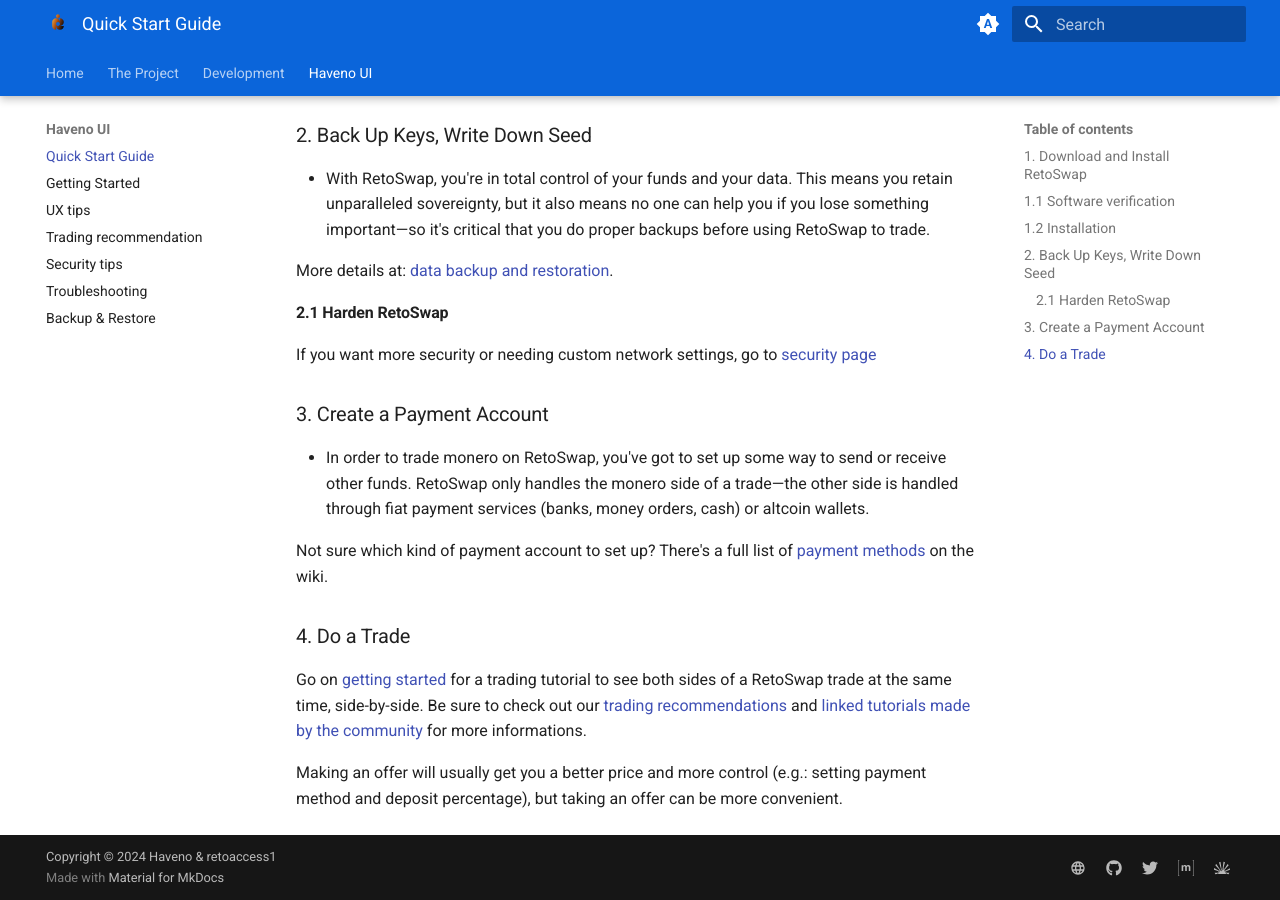
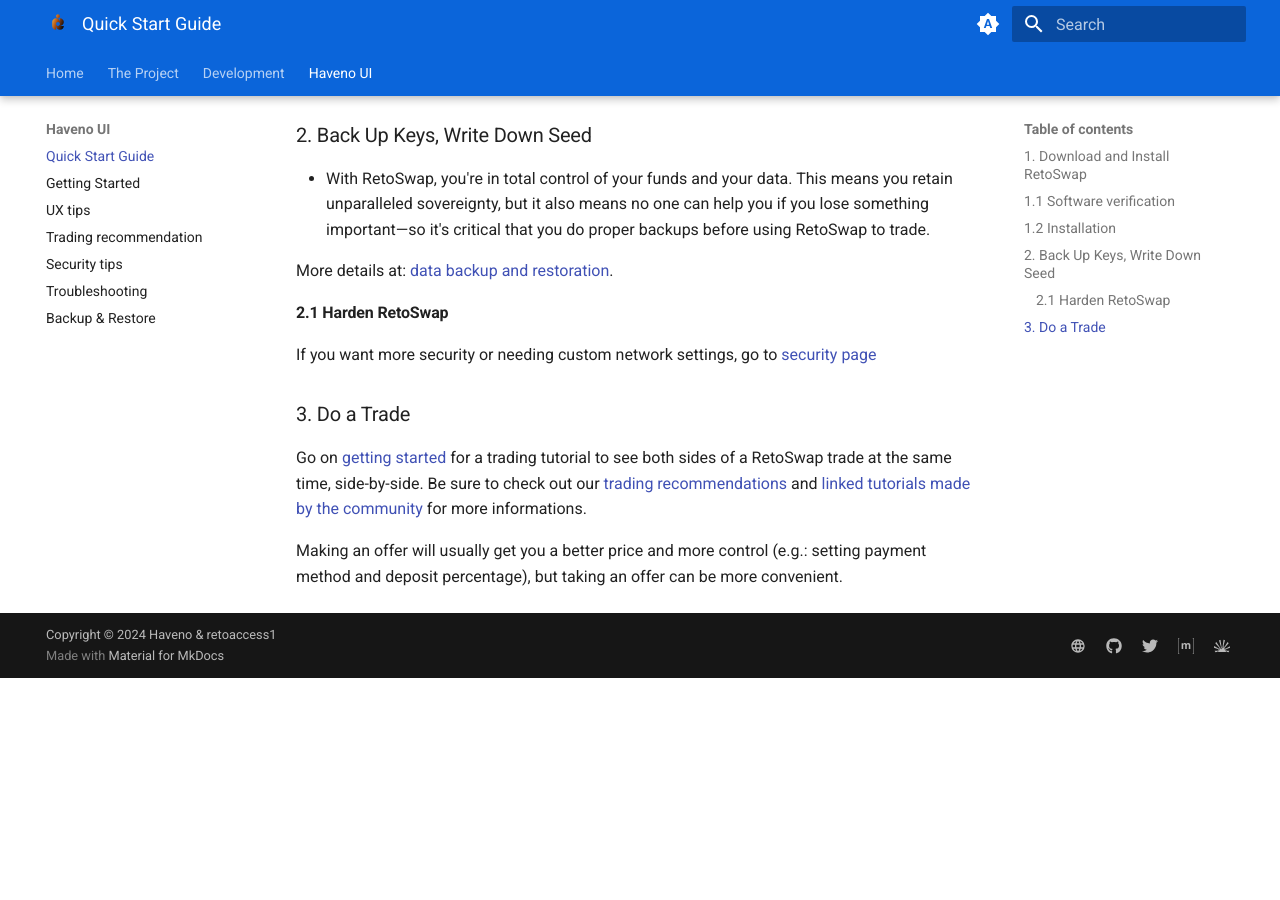
Before and after one commit to boldsuck/haveno-reto-docs, an MkDocs documentation site: the page built from docs/haveno-ui/installation.md, in a window 1280 px wide and 900 px high, scrolled down 873 px. Built offline with MkDocs 1.6.1 and Material for MkDocs 9.7.7, drawn with Linux system fonts in a browser that asks for light colours; plug-ins that fetch from the network failed and are left out; the version menu is left out; after the commit the page ends 1551 px from its top, so only the background shows below that.

Commit message:
Update installation.md

```diff
--- a/docs/haveno-ui/installation.md
+++ b/docs/haveno-ui/installation.md
@@ -31,13 +31,7 @@
 #### 2.1 Harden RetoSwap
 If you want more security or needing custom network settings, go to [security page](./security.md)
 
-### 3. Create a Payment Account
-
-- In order to trade monero on RetoSwap, you've got to set up some way to send or receive other funds. RetoSwap only handles the monero side of a trade—the other side is handled through fiat payment services (banks, money orders, cash) or altcoin wallets.
-
-Not sure which kind of payment account to set up? There's a full list of [payment methods](../the-project/payment_methods/0-all-methods.md) on the wiki.
-
-### 4. Do a Trade
+### 3. Do a Trade
 Go on [getting started](./get_started.md) for a trading tutorial to see both sides of a RetoSwap trade at the same time, side-by-side. Be sure to check out our [trading recommendations](./trading-recommendations.md) and [linked tutorials made by the community](https://haveno-reto.com/#posts) for more informations.
 
 Making an offer will usually get you a better price and more control (e.g.: setting payment method and deposit percentage), but taking an offer can be more convenient.
```
